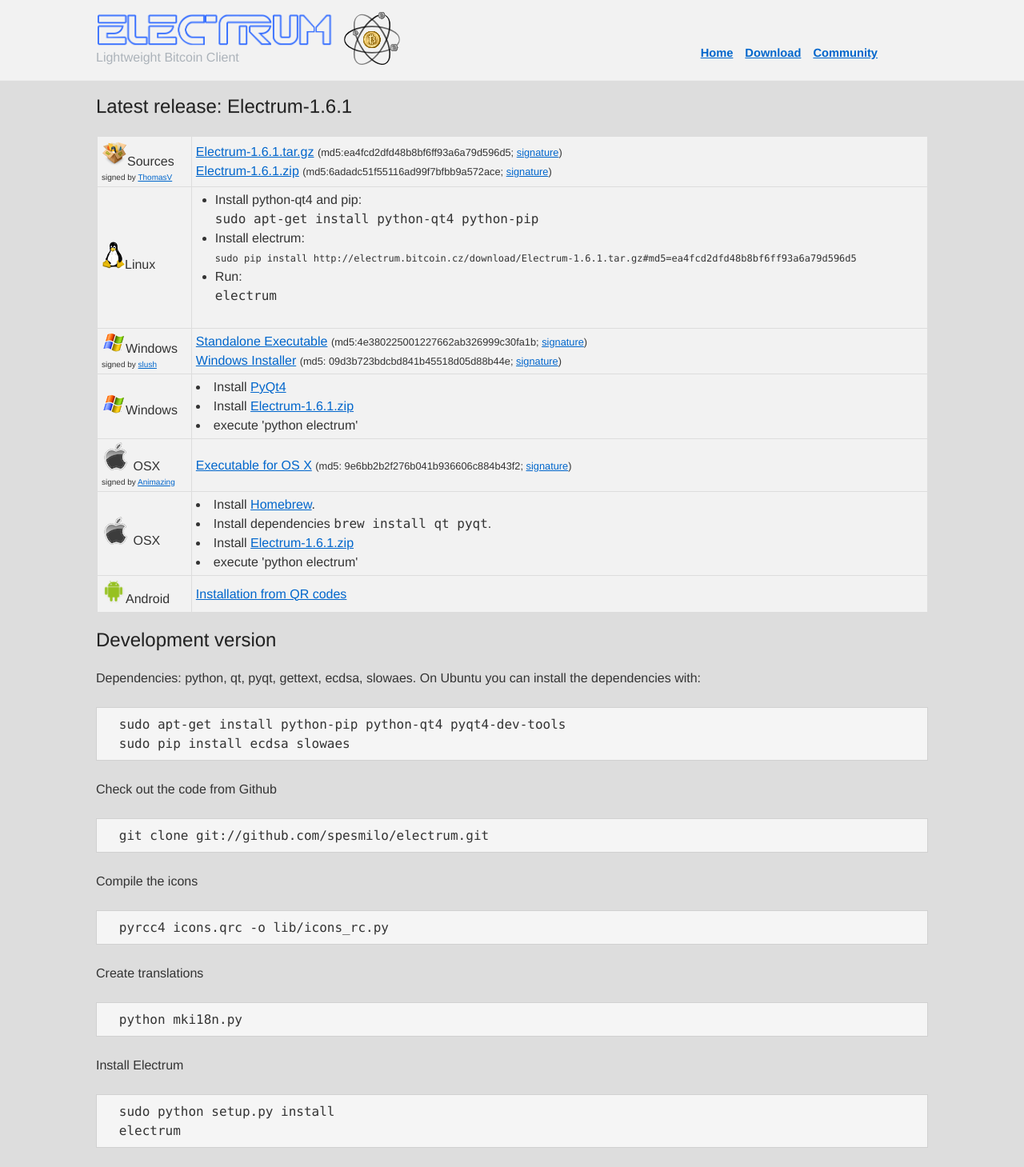
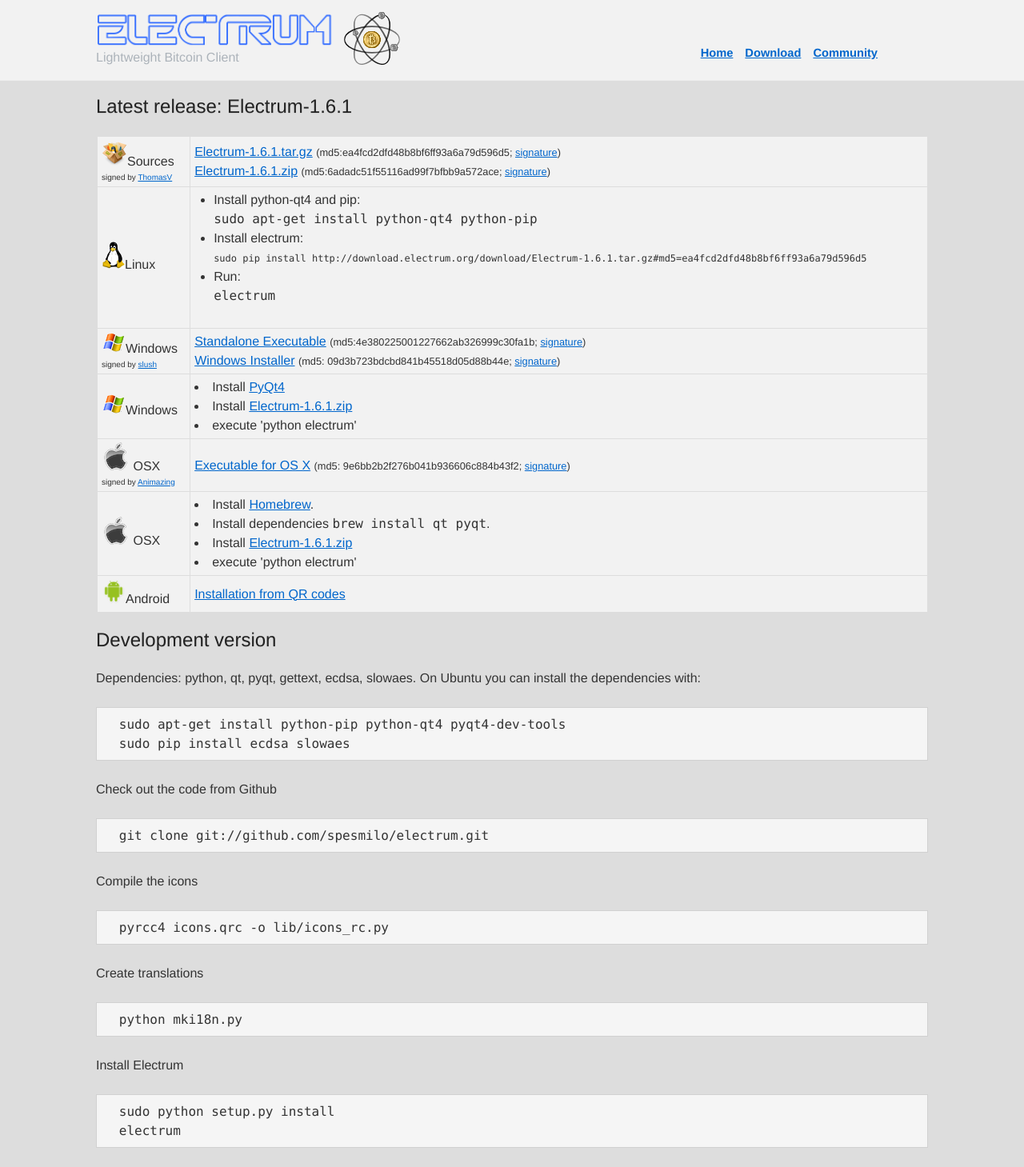
Before and after one commit to ecdsa/electrum-web, a Jekyll site: the page download.html, which Jekyll copies as it is, in a window 1280 px wide. Shown: the whole page at 80% size. Built offline with Jekyll 4.4.1, drawn with Linux system fonts in a browser that asks for light colours.

Commit message:
update links with electrum subdomain

```diff
--- a/download.html
+++ b/download.html
@@ -40,11 +40,11 @@
     width=32/>Sources<br/>
     <span style="font-size:x-small">signed by <a href="http://bitcoin-otc.com/viewgpg.php?nick=ThomasV">ThomasV</a></span></td>
     <td>
-      <a href="http://electrum.bitcoin.cz/download/Electrum-1.6.1.tar.gz">Electrum-1.6.1.tar.gz</a>
-      <span style="font-size:80%">(md5:ea4fcd2dfd48b8bf6ff93a6a79d596d5; <a href="http://electrum.bitcoin.cz/download/Electrum-1.6.1.tar.gz.asc">signature</a>)</span>
+      <a href="http://download.electrum.org/download/Electrum-1.6.1.tar.gz">Electrum-1.6.1.tar.gz</a>
+      <span style="font-size:80%">(md5:ea4fcd2dfd48b8bf6ff93a6a79d596d5; <a href="http://download.electrum.org/download/Electrum-1.6.1.tar.gz.asc">signature</a>)</span>
       <br/>
-      <a href="http://electrum.bitcoin.cz/download/Electrum-1.6.1.zip">Electrum-1.6.1.zip</a>
-      <span style="font-size:80%">(md5:6adadc51f55116ad99f7bfbb9a572ace; <a href="http://electrum.bitcoin.cz/download/Electrum-1.6.1.zip.asc">signature</a>)</span>
+      <a href="http://download.electrum.org/download/Electrum-1.6.1.zip">Electrum-1.6.1.zip</a>
+      <span style="font-size:80%">(md5:6adadc51f55116ad99f7bfbb9a572ace; <a href="http://download.electrum.org/download/Electrum-1.6.1.zip.asc">signature</a>)</span>
     </td>
   </tr>
   <tr>
@@ -52,7 +52,7 @@
     <td>
       <ul>
 	<li>Install python-qt4 and pip:<br/><tt>sudo apt-get install python-qt4 python-pip</tt></li>
-	<li>Install electrum:<br/><tt style="font-size:75%">sudo pip install http://electrum.bitcoin.cz/download/Electrum-1.6.1.tar.gz#md5=ea4fcd2dfd48b8bf6ff93a6a79d596d5</tt></li>
+	<li>Install electrum:<br/><tt style="font-size:75%">sudo pip install http://download.electrum.org/download/Electrum-1.6.1.tar.gz#md5=ea4fcd2dfd48b8bf6ff93a6a79d596d5</tt></li>
 	<li>Run:<br/><tt>electrum</tt></li>
       </ul>
     </td>
@@ -63,11 +63,11 @@
       <span style="font-size:x-small">signed by <a href="http://bitcoin-otc.com/viewgpg.php?nick=slush">slush</a></span></td>
     </td>
     <td>
-      <a href="http://electrum.bitcoin.cz/download/electrum-1.6.1.exe">Standalone Executable</a>
-      <span style="font-size:80%">(md5:4e380225001227662ab326999c30fa1b; <a href="http://electrum.bitcoin.cz/download/electrum-1.6.1.exe.asc">signature</a>)</span>
+      <a href="http://download.electrum.org/download/electrum-1.6.1.exe">Standalone Executable</a>
+      <span style="font-size:80%">(md5:4e380225001227662ab326999c30fa1b; <a href="http://download.electrum.org/download/electrum-1.6.1.exe.asc">signature</a>)</span>
       <br/>
-      <a href="http://electrum.bitcoin.cz/download/electrum-1.6.1-setup.exe">Windows Installer</a>
-      <span style="font-size:80%">(md5: 09d3b723bdcbd841b45518d05d88b44e; <a href="http://electrum.bitcoin.cz/download/electrum-1.6.1-setup.exe.asc">signature</a>)</span>
+      <a href="http://download.electrum.org/download/electrum-1.6.1-setup.exe">Windows Installer</a>
+      <span style="font-size:80%">(md5: 09d3b723bdcbd841b45518d05d88b44e; <a href="http://download.electrum.org/download/electrum-1.6.1-setup.exe.asc">signature</a>)</span>
 
     </td>
   </tr>
@@ -75,7 +75,7 @@
     <td><img src="media/os_windows.gif"/>Windows</td>
     <td>
       <li>Install <a href="http://www.riverbankcomputing.co.uk/software/pyqt/download">PyQt4</a> </li>
-      <li>Install <a href="http://electrum.bitcoin.cz/download/Electrum-1.6.1.zip">Electrum-1.6.1.zip</a> </li>
+      <li>Install <a href="http://download.electrum.org/download/Electrum-1.6.1.zip">Electrum-1.6.1.zip</a> </li>
       <li>execute 'python electrum'</li>
     </td>
   </tr>
@@ -85,9 +85,9 @@
       <span style="font-size:x-small">signed by <a href="http://bitcoin-otc.com/viewgpg.php?nick=Animazing">Animazing</a></span></td>
     </td>
     <td>
-    <a href="http://electrum.bitcoin.cz/download/electrum-v1.6.1.dmg">Executable
+    <a href="http://download.electrum.org/download/electrum-v1.6.1.dmg">Executable
       for OS X</a>
-      <span style="font-size:80%">(md5: 9e6bb2b2f276b041b936606c884b43f2; <a href="http://electrum.bitcoin.cz/download/electrum-v1.6.1.dmg.asc">signature</a>)</span>
+      <span style="font-size:80%">(md5: 9e6bb2b2f276b041b936606c884b43f2; <a href="http://download.electrum.org/download/electrum-v1.6.1.dmg.asc">signature</a>)</span>
     </td>
   </tr>
   <tr>
@@ -95,7 +95,7 @@
     <td>
       <li>Install <a href="http://mxcl.github.com/homebrew/">Homebrew</a>.</li>
       <li>Install dependencies <tt>brew install qt pyqt</tt>.</li>
-      <li>Install <a href="http://electrum.bitcoin.cz/download/Electrum-1.6.1.zip">Electrum-1.6.1.zip</a> </li>
+      <li>Install <a href="http://download.electrum.org/download/Electrum-1.6.1.zip">Electrum-1.6.1.zip</a> </li>
       <li>execute 'python electrum'</li>
     </td>
   </tr>
```
